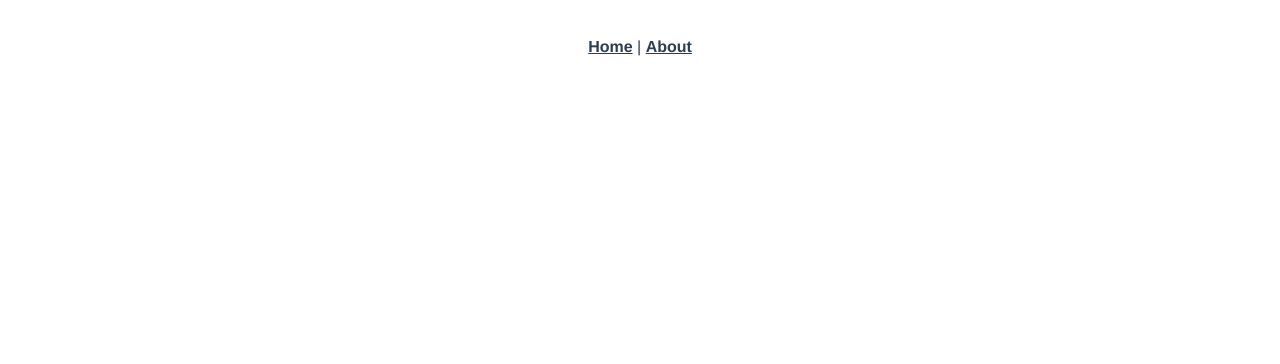
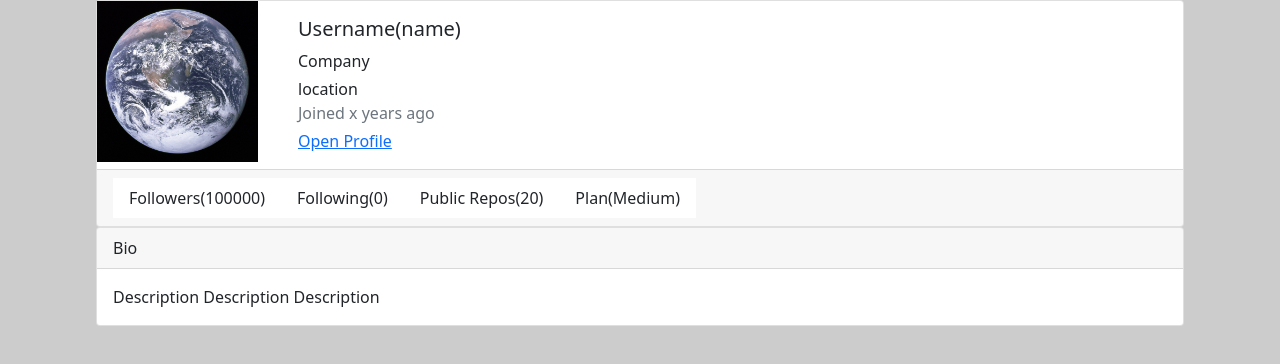
Before and after one commit to prestf8/github-profile-search, a Vue app: page /user in a window 1280 px wide. Shown: the top 364 px of the page. Built offline with nearby package versions, Linux system fonts and the light colour scheme.

Commit message:
Layout-v1

```diff
--- a/public/index.html
+++ b/public/index.html
@@ -6,6 +6,10 @@
     <meta name="viewport" content="width=device-width,initial-scale=1.0">
     <link rel="icon" href="<%= BASE_URL %>favicon.ico">
     <title><%= htmlWebpackPlugin.options.title %></title>
+    <link href="https://cdn.jsdelivr.net/npm/bootstrap@5.0.0-beta1/dist/css/bootstrap.min.css" rel="stylesheet" integrity="sha384-giJF6kkoqNQ00vy+HMDP7azOuL0xtbfIcaT9wjKHr8RbDVddVHyTfAAsrekwKmP1" crossorigin="anonymous">
+    <link rel="preconnect" href="https://fonts.gstatic.com">
+    <link href="https://fonts.googleapis.com/css2?family=Montserrat&display=swap" rel="stylesheet">
+
   </head>
   <body>
     <noscript>
@@ -13,5 +17,7 @@
     </noscript>
     <div id="app"></div>
     <!-- built files will be auto injected -->
+    <script src="https://cdn.jsdelivr.net/npm/@popperjs/core@2.5.4/dist/umd/popper.min.js" integrity="sha384-q2kxQ16AaE6UbzuKqyBE9/u/KzioAlnx2maXQHiDX9d4/zp8Ok3f+M7DPm+Ib6IU" crossorigin="anonymous"></script>
+    <script src="https://cdn.jsdelivr.net/npm/bootstrap@5.0.0-beta1/dist/js/bootstrap.min.js" integrity="sha384-pQQkAEnwaBkjpqZ8RU1fF1AKtTcHJwFl3pblpTlHXybJjHpMYo79HY3hIi4NKxyj" crossorigin="anonymous"></script>
   </body>
 </html>
--- a/src/App.vue
+++ b/src/App.vue
@@ -1,32 +1,19 @@
 <template>
-  <div id="app">
-    <div id="nav">
-      <router-link to="/">Home</router-link> |
-      <router-link to="/about">About</router-link>
-    </div>
-    <router-view/>
+  <div class="vh-100" id="app">
+    <router-view />
   </div>
 </template>
 
+<script>
+export default {
+  name: "App",
+};
+</script>
+
 <style lang="scss">
+$bg-color: #cccccc;
+
 #app {
-  font-family: Avenir, Helvetica, Arial, sans-serif;
-  -webkit-font-smoothing: antialiased;
-  -moz-osx-font-smoothing: grayscale;
-  text-align: center;
-  color: #2c3e50;
-}
-
-#nav {
-  padding: 30px;
-
-  a {
-    font-weight: bold;
-    color: #2c3e50;
-
-    &.router-link-exact-active {
-      color: #42b983;
-    }
-  }
+  background-color: $bg-color;
 }
 </style>
--- /dev/null
+++ b/src/components/Bio.vue
@@ -0,0 +1,15 @@
+<template>
+  <main class="bio card">
+    <div class="card-header">
+      Bio
+    </div>
+    <div class="card-body">
+      <div class="card-text">Description Description Description</div>
+    </div>
+  </main>
+</template>
+<script>
+export default {
+  name: "Bio",
+};
+</script>
--- /dev/null
+++ b/src/components/CommitHistory.vue
@@ -0,0 +1,3 @@
+<script>
+export default {};
+</script>
--- a/src/components/HelloWorld.vue
+++ /dev/null
@@ -1,60 +0,0 @@
-<template>
-  <div class="hello">
-    <h1>{{ msg }}</h1>
-    <p>
-      For a guide and recipes on how to configure / customize this project,<br>
-      check out the
-      <a href="https://cli.vuejs.org" target="_blank" rel="noopener">vue-cli documentation</a>.
-    </p>
-    <h3>Installed CLI Plugins</h3>
-    <ul>
-      <li><a href="https://github.com/vuejs/vue-cli/tree/dev/packages/%40vue/cli-plugin-babel" target="_blank" rel="noopener">babel</a></li>
-      <li><a href="https://github.com/vuejs/vue-cli/tree/dev/packages/%40vue/cli-plugin-router" target="_blank" rel="noopener">router</a></li>
-      <li><a href="https://github.com/vuejs/vue-cli/tree/dev/packages/%40vue/cli-plugin-vuex" target="_blank" rel="noopener">vuex</a></li>
-      <li><a href="https://github.com/vuejs/vue-cli/tree/dev/packages/%40vue/cli-plugin-eslint" target="_blank" rel="noopener">eslint</a></li>
-    </ul>
-    <h3>Essential Links</h3>
-    <ul>
-      <li><a href="https://vuejs.org" target="_blank" rel="noopener">Core Docs</a></li>
-      <li><a href="https://forum.vuejs.org" target="_blank" rel="noopener">Forum</a></li>
-      <li><a href="https://chat.vuejs.org" target="_blank" rel="noopener">Community Chat</a></li>
-      <li><a href="https://twitter.com/vuejs" target="_blank" rel="noopener">Twitter</a></li>
-      <li><a href="https://news.vuejs.org" target="_blank" rel="noopener">News</a></li>
-    </ul>
-    <h3>Ecosystem</h3>
-    <ul>
-      <li><a href="https://router.vuejs.org" target="_blank" rel="noopener">vue-router</a></li>
-      <li><a href="https://vuex.vuejs.org" target="_blank" rel="noopener">vuex</a></li>
-      <li><a href="https://github.com/vuejs/vue-devtools#vue-devtools" target="_blank" rel="noopener">vue-devtools</a></li>
-      <li><a href="https://vue-loader.vuejs.org" target="_blank" rel="noopener">vue-loader</a></li>
-      <li><a href="https://github.com/vuejs/awesome-vue" target="_blank" rel="noopener">awesome-vue</a></li>
-    </ul>
-  </div>
-</template>
-
-<script>
-export default {
-  name: 'HelloWorld',
-  props: {
-    msg: String
-  }
-}
-</script>
-
-<!-- Add "scoped" attribute to limit CSS to this component only -->
-<style scoped lang="scss">
-h3 {
-  margin: 40px 0 0;
-}
-ul {
-  list-style-type: none;
-  padding: 0;
-}
-li {
-  display: inline-block;
-  margin: 0 10px;
-}
-a {
-  color: #42b983;
-}
-</style>
--- /dev/null
+++ b/src/components/MainProfile.vue
@@ -0,0 +1,52 @@
+<template>
+  <main class="main-profile card">
+    <div class="row">
+      <div class="col-2">
+        <img src="../assets/test-img.jpg" class="img-fluid" />
+      </div>
+      <div class="col-10">
+        <div
+          class="card-body h-100 d-flex flex-column justify-content-between align-items-between"
+        >
+          <section class="card-body-first-row">
+            <h5 class="card-title mb-2" id="title">
+              Username(name)
+            </h5>
+            <p class="card-text mb-1" id="company">
+              Company
+            </p>
+            <p class="card-text mb-1" id="location">
+              location
+            </p>
+          </section>
+          <section class="card-body-second-row">
+            <p class="card-subtitle mb-1 text-muted">
+              Joined x years ago
+            </p>
+            <a href="#" class="card-link">Open Profile</a>
+          </section>
+        </div>
+      </div>
+    </div>
+    <div class="card-footer">
+      <ul class="list-group list-group-flush d-flex flex-row">
+        <li class="list-group-item border-0" id="followers">
+          Followers(100000)
+        </li>
+        <li class="list-group-item border-0" id="following">Following(0)</li>
+        <li class="list-group-item border-0" id="public-repos">
+          Public Repos(20)
+        </li>
+        <li class="list-group-item border-0" id="plan">Plan(Medium)</li>
+      </ul>
+    </div>
+  </main>
+</template>
+
+<script>
+export default {
+  name: "MainProfile",
+};
+</script>
+
+<style lang="scss"></style>
--- a/src/router/index.js
+++ b/src/router/index.js
@@ -1,29 +1,30 @@
-import Vue from 'vue'
-import VueRouter from 'vue-router'
-import Home from '../views/Home.vue'
+import Vue from "vue";
+import VueRouter from "vue-router";
+import Search from "../views/Search.vue";
+import User from "../views/User.vue";
 
-Vue.use(VueRouter)
+Vue.use(VueRouter);
 
 const routes = [
   {
-    path: '/',
-    name: 'Home',
-    component: Home
+    path: "/",
+    name: "Search",
+    component: Search,
   },
   {
-    path: '/about',
-    name: 'About',
+    path: "/user",
+    name: "User",
     // route level code-splitting
     // this generates a separate chunk (about.[hash].js) for this route
     // which is lazy-loaded when the route is visited.
-    component: () => import(/* webpackChunkName: "about" */ '../views/About.vue')
-  }
-]
+    component: User,
+  },
+];
 
 const router = new VueRouter({
-  mode: 'history',
+  mode: "history",
   base: process.env.BASE_URL,
-  routes
-})
+  routes,
+});
 
-export default router
+export default router;
--- a/src/views/About.vue
+++ /dev/null
@@ -1,5 +0,0 @@
-<template>
-  <div class="about">
-    <h1>This is an about page</h1>
-  </div>
-</template>
--- a/src/views/Home.vue
+++ /dev/null
@@ -1,18 +0,0 @@
-<template>
-  <div class="home">
-    <img alt="Vue logo" src="../assets/logo.png">
-    <HelloWorld msg="Welcome to Your Vue.js App"/>
-  </div>
-</template>
-
-<script>
-// @ is an alias to /src
-import HelloWorld from '@/components/HelloWorld.vue'
-
-export default {
-  name: 'Home',
-  components: {
-    HelloWorld
-  }
-}
-</script>
--- /dev/null
+++ b/src/views/Search.vue
@@ -0,0 +1,34 @@
+<template>
+  <div class="search h-100 text-center" style="padding: 8rem;">
+    <main class="search-main-content mx-auto w-100" style="maxWidth: 400px;">
+      <h3 class="search-title mb-4">Enter Github Username</h3>
+      <form class="d-flex justify-content-center">
+        <input type="text" class="form-control w-100" style="maxWidth: 200px" />
+        <button type="submit" class="btn btn-primary">Search</button>
+      </form>
+    </main>
+  </div>
+</template>
+
+<script>
+// @ is an alias to /src
+
+export default {
+  name: "Search",
+};
+</script>
+
+<style lang="scss">
+.search-title {
+  font-size: 1.2rem !important;
+  font-family: "Montserrat", sans-serif;
+
+  @media screen and (min-width: 600px) {
+    font-size: 1.4rem !important;
+  }
+
+  @media screen and (min-width: 1200px) {
+    font-size: 1.8rem !important;
+  }
+}
+</style>
--- /dev/null
+++ b/src/views/User.vue
@@ -0,0 +1,27 @@
+<template>
+  <div class="user">
+    <main class="main-content m-auto" style="width: 85%;">
+      <MainProfile></MainProfile>
+      <Bio></Bio>
+    </main>
+  </div>
+</template>
+
+<script>
+import MainProfile from "../components/MainProfile.vue";
+import Bio from "../components/Bio.vue";
+
+export default {
+  name: "User",
+  components: {
+    MainProfile,
+    Bio,
+  },
+};
+</script>
+
+<style scoped lang="scss">
+.main-content {
+  text-align: left !important;
+}
+</style>
```
Also changed, not shown: src/assets/test-img.jpg (added).
